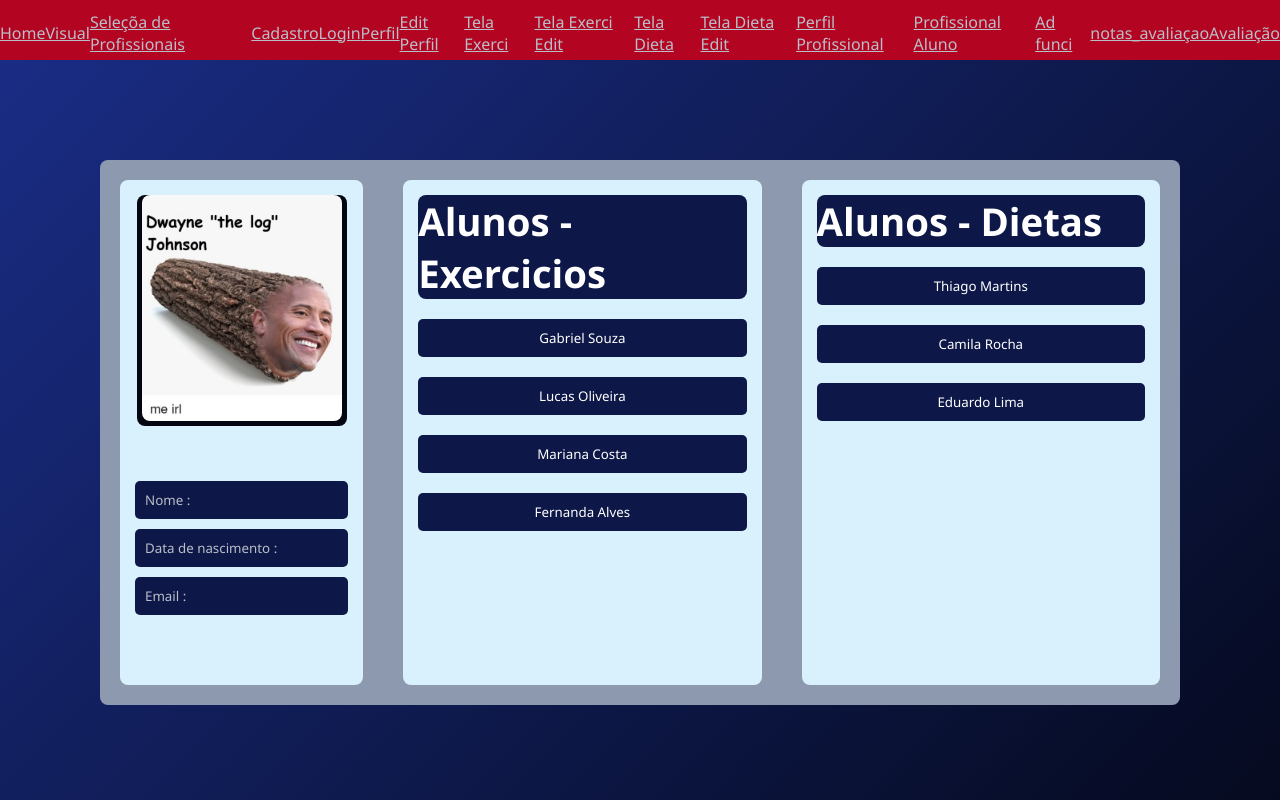
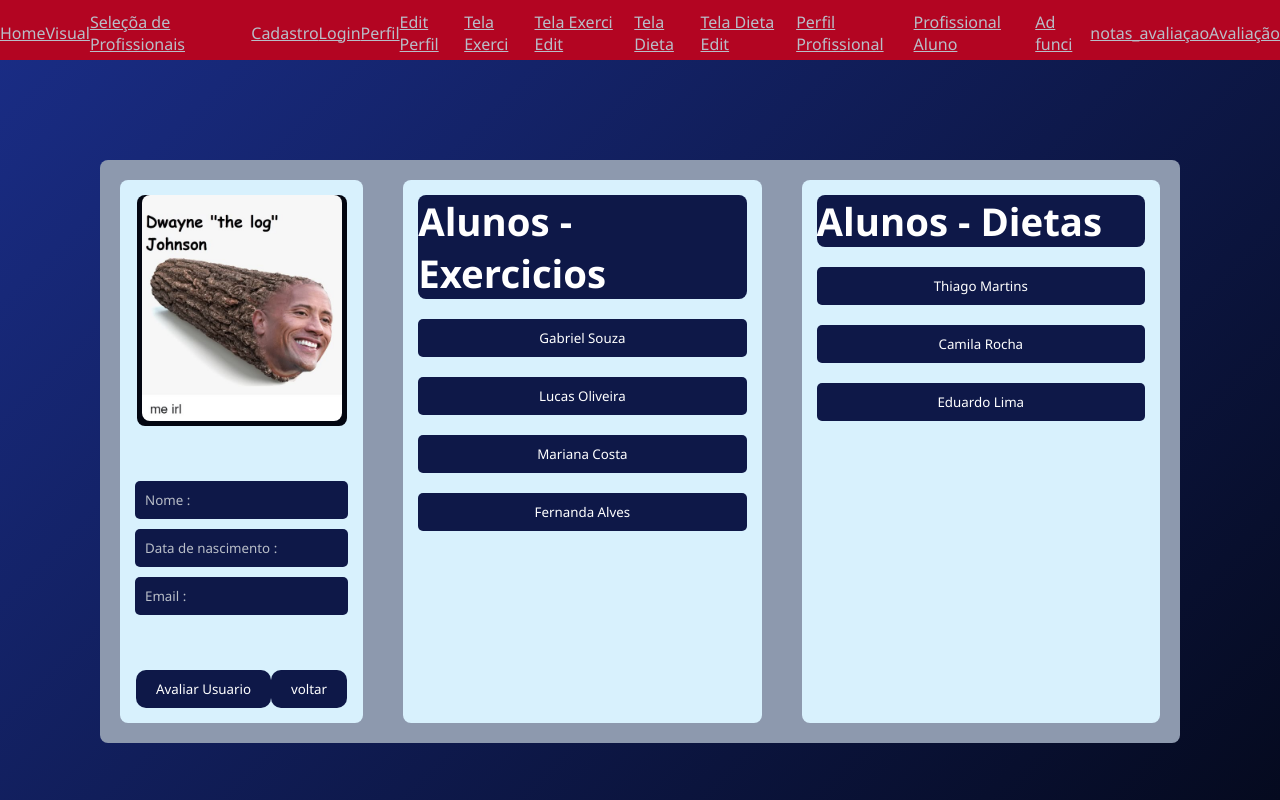
Before and after one commit to GuilhermeZamboni32/Rep-S.A, a React (Vite) app in the folder VidaFit/: page /perfilprofissional in a window 1280 px wide. Built offline with nearby package versions, Linux system fonts and the light colour scheme.

Commit message:
quase nada

```diff
--- a/VidaFit/src/pages/Ad_notas.css
+++ /dev/null
@@ -1,3 +0,0 @@
-.Av-cards{
-    background-color: black;
-}
--- a/VidaFit/src/pages/Perfil.jsx
+++ b/VidaFit/src/pages/Perfil.jsx
@@ -100,8 +100,8 @@ const formatDate = (date) => {
            <div className='profisional-selecionado'>
             <h4>Profissional selecionado</h4>
             {selectedProfessional ? (
-              <div style={{ display: 'flex', alignItems: 'center', gap: '10px' }}>
-                <p style={{ margin: 0 }}>{selectedProfessional}</p>
+              <div>
+                <p >{selectedProfessional}</p>
                 <button
                   className="button-perfil"
                   onClick={() => navigate('/perfilprofissional')}
--- a/VidaFit/src/pages/PerfilProfissional.jsx
+++ b/VidaFit/src/pages/PerfilProfissional.jsx
@@ -17,9 +17,14 @@ function PerfilProfissional() {
       navigate('/teladieta');
     }
 
-    function edit(){
-      navigate('/editperfil');
-    }
+    function avaliar(){
+    navigate('/avaliacao');
+  }
+
+    function voltar(){
+    //navigate(-1);
+    navigate('/perfil');
+  }
 
     return (
 
@@ -42,6 +47,8 @@ function PerfilProfissional() {
                 <input className='texto-perfil-prof' type="text" placeholder='Email :' value={profissional.email || ''} readOnly />
 
                 <div className="espaco-prof"></div>
+                 <button className='button-perfil' onClick={avaliar}>Avaliar Usuario</button>
+                 <button className='voltar' onClick={voltar}>voltar</button>
               </div>
 
 
```
